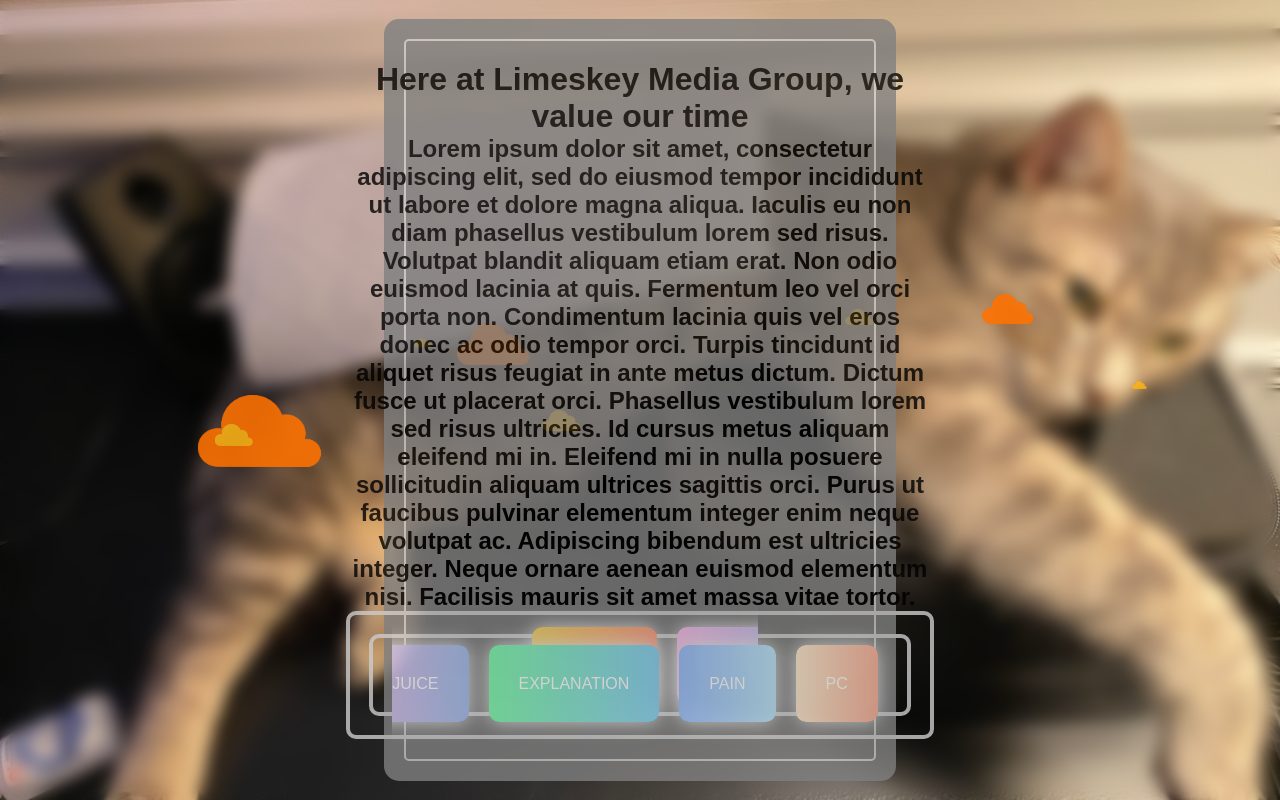
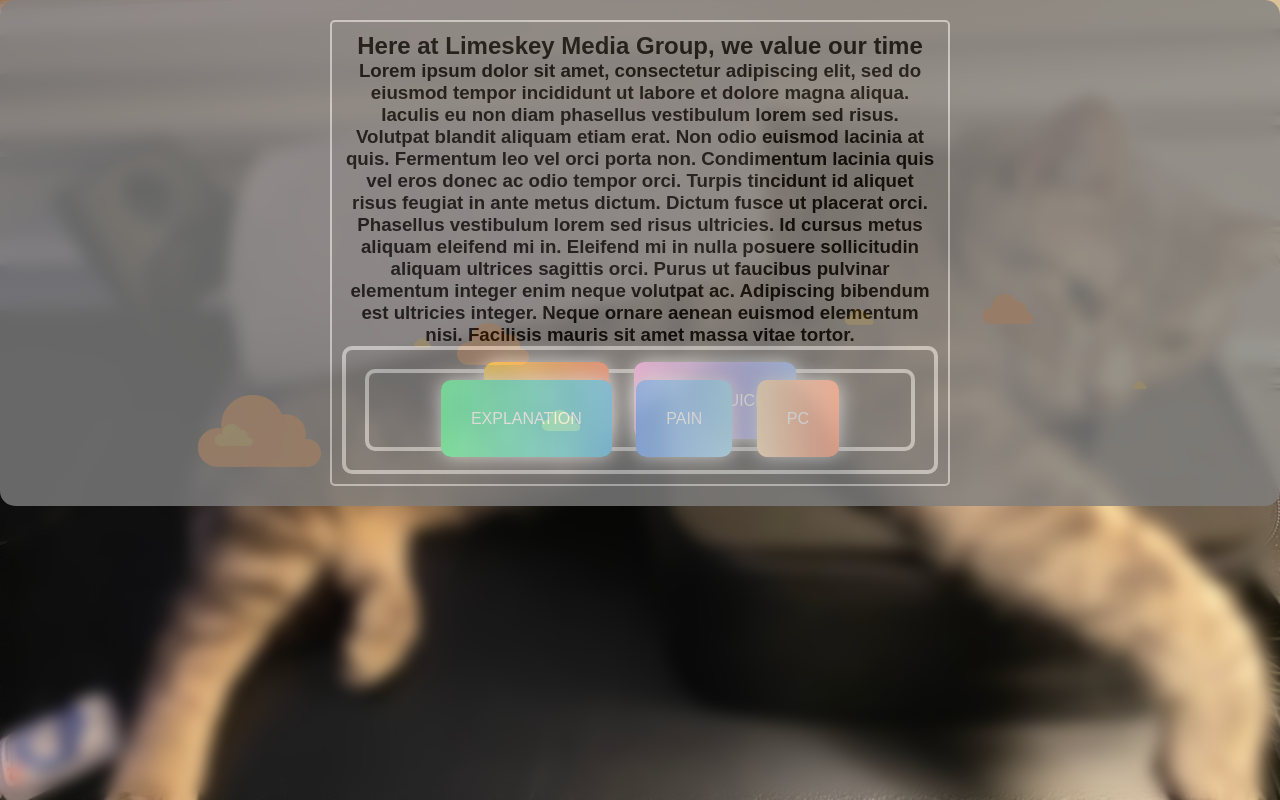
Before and after one commit to LimesKey/limeskey.com, a SvelteKit app: page / in a window 1280 px wide. Built offline with nearby package versions, Linux system fonts and the light colour scheme.

Commit message:
not centering

```diff
--- a/src/routes/+page.svelte
+++ b/src/routes/+page.svelte
@@ -28,69 +28,65 @@
 	</div>
 
 	<main>
+		<style>
+			.main {
+					display: grid;
+					height: 100vh;
+					width: 100vw;
+				}
+		</style>
+
 		<div class="home">
 			<style>
-				main {
-					min-width: 100%;
-					min-height: 100vh;
-
-					display: grid;
-					place-content: center;
-				}
-
-
 				.home {
-					max-width: 40%;
-					margin: auto;
-					display: flex;
 					background-color: gray;
 					border-radius: 15px;
+					place-items: center;
 					opacity: 0.8;
+					place-content: center start;
+					place-items: center;
 					padding: 20px;
-					position:relative;
-					max-height: 110%;
 				}
 			</style>
 
-			<div class="title">
+			<div class="title-box">
 				<style>
-					.title {
+					.title-box {
+						margin: 0 auto;
 						padding: 20px;
-						display: grid;
-						place-content: center;
 						text-align: center;
-						position:relative;
 						border: 2px solid #ccc;
-						min-height: 110%;
-						margin: auto;
-						min-width: 90%;
 						border-radius: 5px;
+						overflow-wrap: break-word;
+						width: 50%;
+						justify-content: center;
+						height: 50%;
+						padding: 10px;
 					}
 				</style>
-				<h1>Here at Limeskey Media Group, we value our time</h1>
-				<h2>Lorem ipsum dolor sit amet, consectetur adipiscing elit, sed do eiusmod tempor incididunt ut labore et dolore magna aliqua. Iaculis eu non diam phasellus vestibulum lorem sed risus. Volutpat blandit aliquam etiam erat. Non odio euismod lacinia at quis. Fermentum leo vel orci porta non. Condimentum lacinia quis vel eros donec ac odio tempor orci. Turpis tincidunt id aliquet risus feugiat in ante metus dictum. Dictum fusce ut placerat orci. Phasellus vestibulum lorem sed risus ultricies. Id cursus metus aliquam eleifend mi in. Eleifend mi in nulla posuere sollicitudin aliquam ultrices sagittis orci. Purus ut faucibus pulvinar elementum integer enim neque volutpat ac. Adipiscing bibendum est ultricies integer. Neque ornare aenean euismod elementum nisi. Facilisis mauris sit amet massa vitae tortor.</h2>
+				<h2>Here at Limeskey Media Group, we value our time</h2>
+				<h3>Lorem ipsum dolor sit amet, consectetur adipiscing elit, sed do eiusmod tempor incididunt ut labore et dolore magna aliqua. Iaculis eu non diam phasellus vestibulum lorem sed risus. Volutpat blandit aliquam etiam erat. Non odio euismod lacinia at quis. Fermentum leo vel orci porta non. Condimentum lacinia quis vel eros donec ac odio tempor orci. Turpis tincidunt id aliquet risus feugiat in ante metus dictum. Dictum fusce ut placerat orci. Phasellus vestibulum lorem sed risus ultricies. Id cursus metus aliquam eleifend mi in. Eleifend mi in nulla posuere sollicitudin aliquam ultrices sagittis orci. Purus ut faucibus pulvinar elementum integer enim neque volutpat ac. Adipiscing bibendum est ultricies integer. Neque ornare aenean euismod elementum nisi. Facilisis mauris sit amet massa vitae tortor.</h3>
 				<div class="buttons">
 					<style>
 						.buttons {
-							display: table;
 							margin: auto;
 							justify-content: center;
 							padding: 19px;
-							resize: horizontal;
 							border: 4px solid #ccc;
 							border-radius: 10px;
 						}
 					</style>
-				<svelte:component this={buttons}/>
+					<svelte:component this={buttons}/>
 				</div>
+			</div>
 		</div>
-			<background>
-				<style>
-					.background {
-						min-width: 100%;
-						min-height: 100%;
-						display: fill;
-						background-size: cover;
+
+		<background>
+			<style>
+				.background {
+					min-width: 100%;
+					min-height: 100%;
+					background-size: cover;
 						position: fixed;
 						background-image: url("/assets/cat.jpg");
 						background-repeat: no-repeat;
@@ -112,6 +108,5 @@
 					}
 				</style>
 			</background>
-		</div>
 	</main>
 </body>
```
